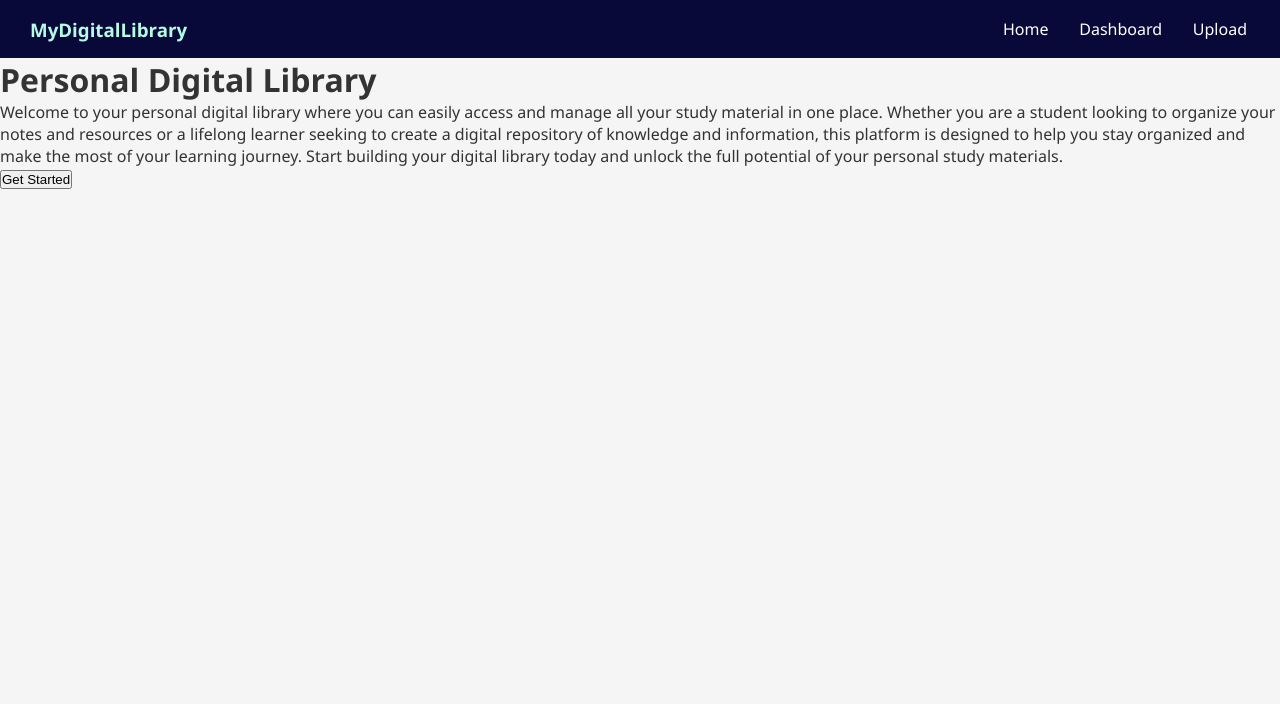
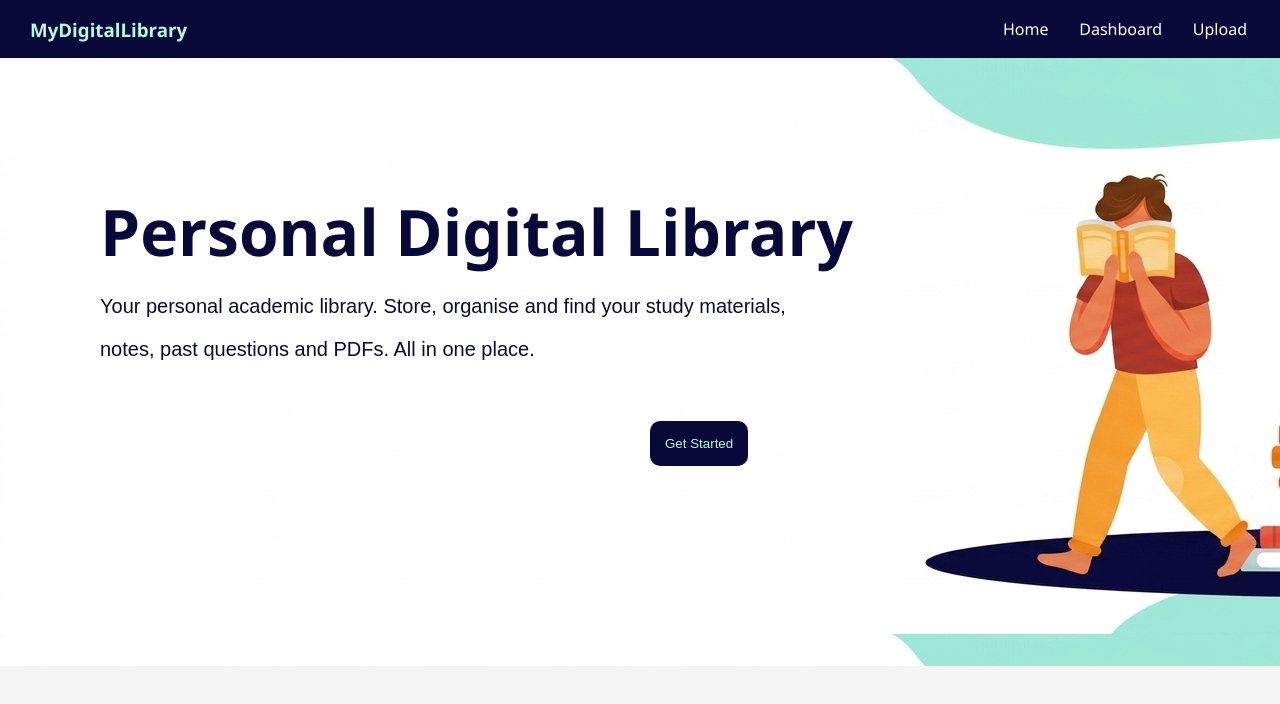
Before and after one commit to Wura-Ola-Eng/MyDigitalLibrary, a React (Create React App) app in the folder client/: page / in a window 1280 px wide. Shown: the top 704 px of the page. Built offline with nearby package versions, Linux system fonts and the light colour scheme.

Commit message:
Style Home page hero section

```diff
--- /dev/null
+++ b/client/src/pages/Home.css
@@ -0,0 +1,47 @@
+.Home {
+    width: 100%;
+    height: 90%;
+    display: flex;
+    justify-content: center;
+    align-items: left;
+    flex-direction: column;
+    background-position: center;
+    background-repeat: no-repeat;
+    background-size: cover;
+    font-family: 'Gill Sans', 'Gill Sans MT', Calibri, 'Trebuchet MS', sans-serif;
+
+}
+
+.homeBackground{
+    width: auto;
+    padding-left: 30px;
+    padding-top: 130px;
+    padding-bottom: 200px;
+    padding-left: 100px;
+}
+
+
+.homeBackground p {
+    width: 750px;
+    font-size: 20px;
+    color: rgb(9, 9, 57);
+    padding-top: 20px;
+    font-family: Arial, Helvetica, sans-serif;
+    margin-bottom: 0px;
+}
+
+.homeBackground h1 {
+    color: rgb(9, 9, 57);
+    font-size: 4em;
+}
+
+.homeBackground button {
+    color:  rgb(181, 250, 227);
+    background-color: rgb(9, 9, 57);
+    padding: 15px 15px;
+    margin-top: 60px;
+    border: none;
+    border-radius: 10px;
+    cursor: pointer;
+    margin-left: 550px;
+}
--- a/client/src/pages/Home.jsx
+++ b/client/src/pages/Home.jsx
@@ -1,15 +1,19 @@
 import React from 'react'
 import { useNavigate } from 'react-router-dom'
-
+import BannerImage from '../Images/BannerImage.png'
+import './Home.css'
 const Home = () => {
 const navigate = useNavigate();
 
   return (
-    <div>
+    <div className='homeBackground' style={{backgroundImage: `url(${BannerImage})`} }>
      <h1>Personal Digital Library</h1>
       <p>
-      Welcome to your personal digital library where you can easily access and manage all your study material in one place. Whether you are a student looking to organize your notes and resources or a lifelong learner seeking to create a digital repository of knowledge and information, this platform is designed to help you stay organized and make the most of your learning journey. Start building your  digital library today and unlock the full potential of your personal study materials.
-      </p>
+          Your personal academic library. Store, organise and find your study materials,
+     </p>
+     <p>
+          notes, past questions and PDFs. All in one place.
+     </p>
       <button onClick={() => navigate('/dashboard')}>Get Started</button>
     </div>
 )
```
Also changed, not shown: client/src/Images/BannerImage.png (renamed from client/public/Gemini_Generated_Image_5225xm5225xm5225.png).
